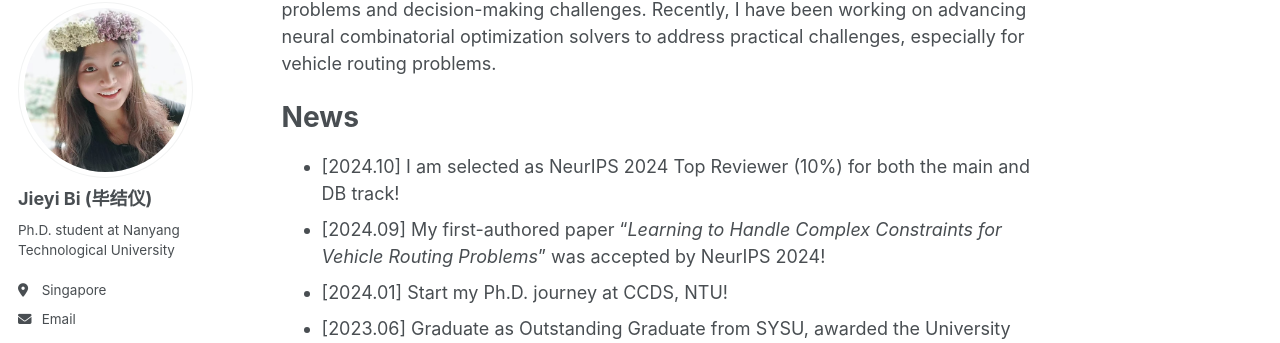
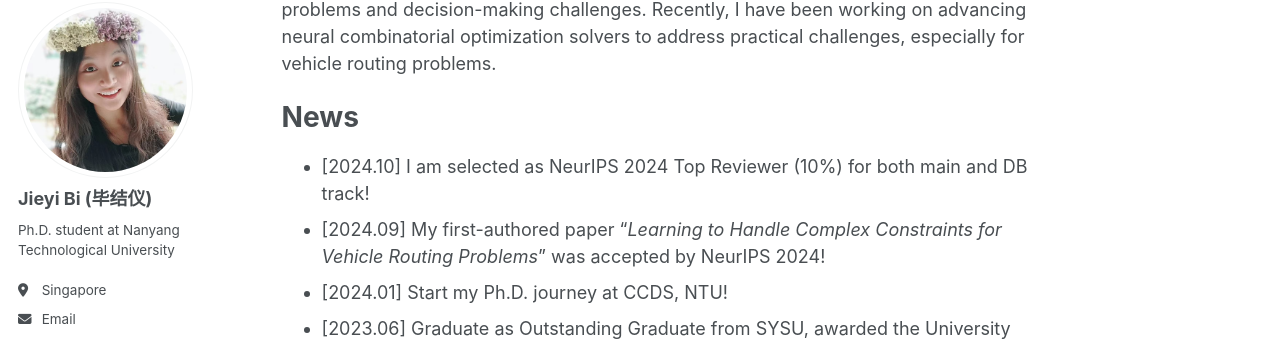
Before and after one commit to jieyibi/jieyibi.github.io, a Jekyll site: the page built from _pages/about.md, in a window 1280 px wide and 900 px high, scrolled down 335 px. Shown: the part 104-447 px from the top of the window. Built offline with Jekyll 4.4.1, drawn with Linux system fonts in a browser that asks for light colours; some web fonts are replaced.

Commit message:
Update about.md

```diff
--- a/_pages/about.md
+++ b/_pages/about.md
@@ -16,7 +16,7 @@ My research interests focus on the intersection of Machine Learning (ML) and Opt
 
 News
 ======
-- [2024.10] I am selected as NeurIPS 2024 Top Reviewer (10%) for both the main and DB track!
+- [2024.10] I am selected as NeurIPS 2024 Top Reviewer (10%) for both main and DB track!
 - [2024.09] My first-authored paper "_Learning to Handle Complex Constraints for Vehicle Routing Problems_" was accepted by NeurIPS 2024!
 - [2024.01] Start my Ph.D. journey at CCDS, NTU!
 - [2023.06] Graduate as Outstanding Graduate from SYSU, awarded the University First-Class Scholarship twice!
```
